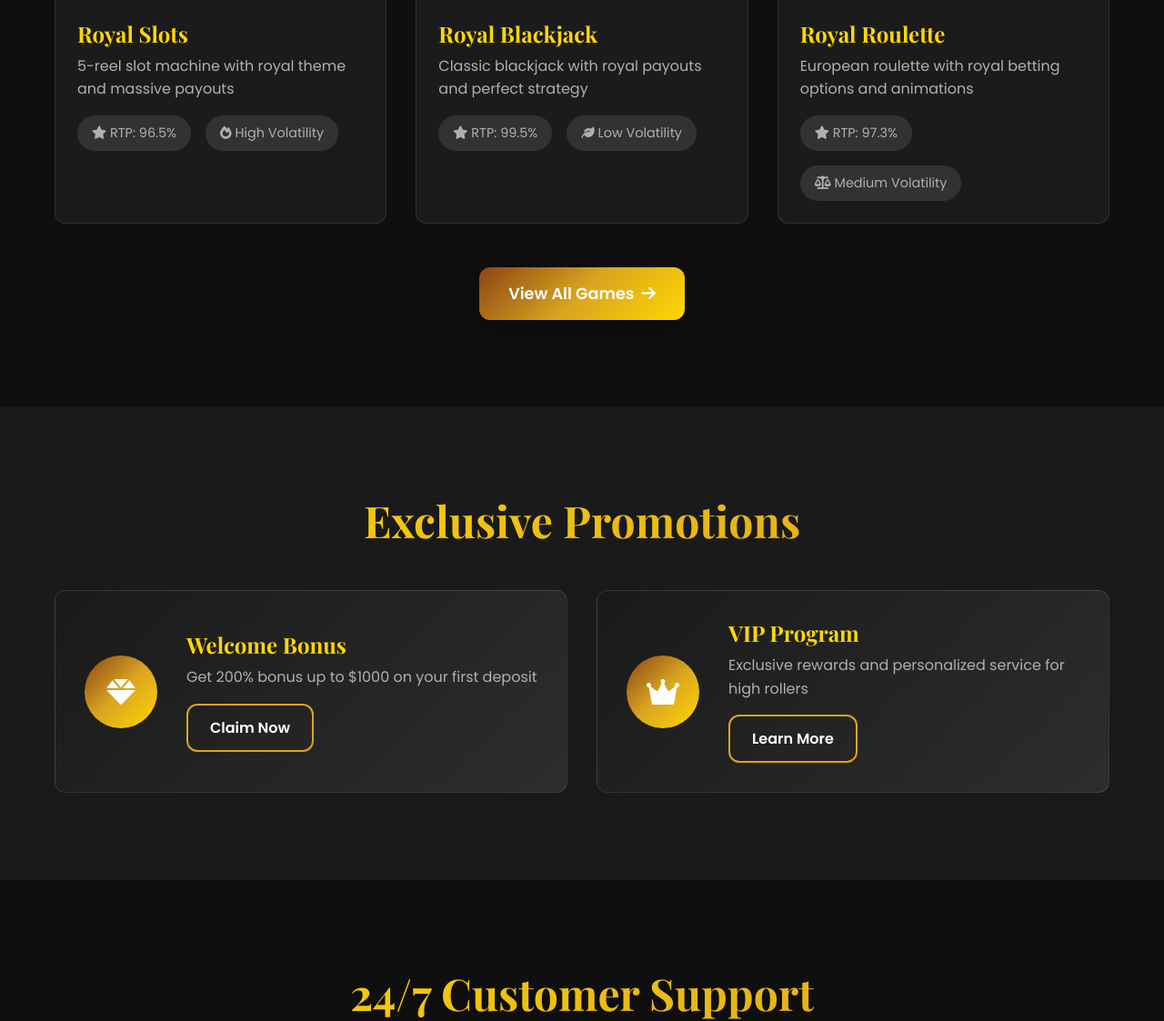
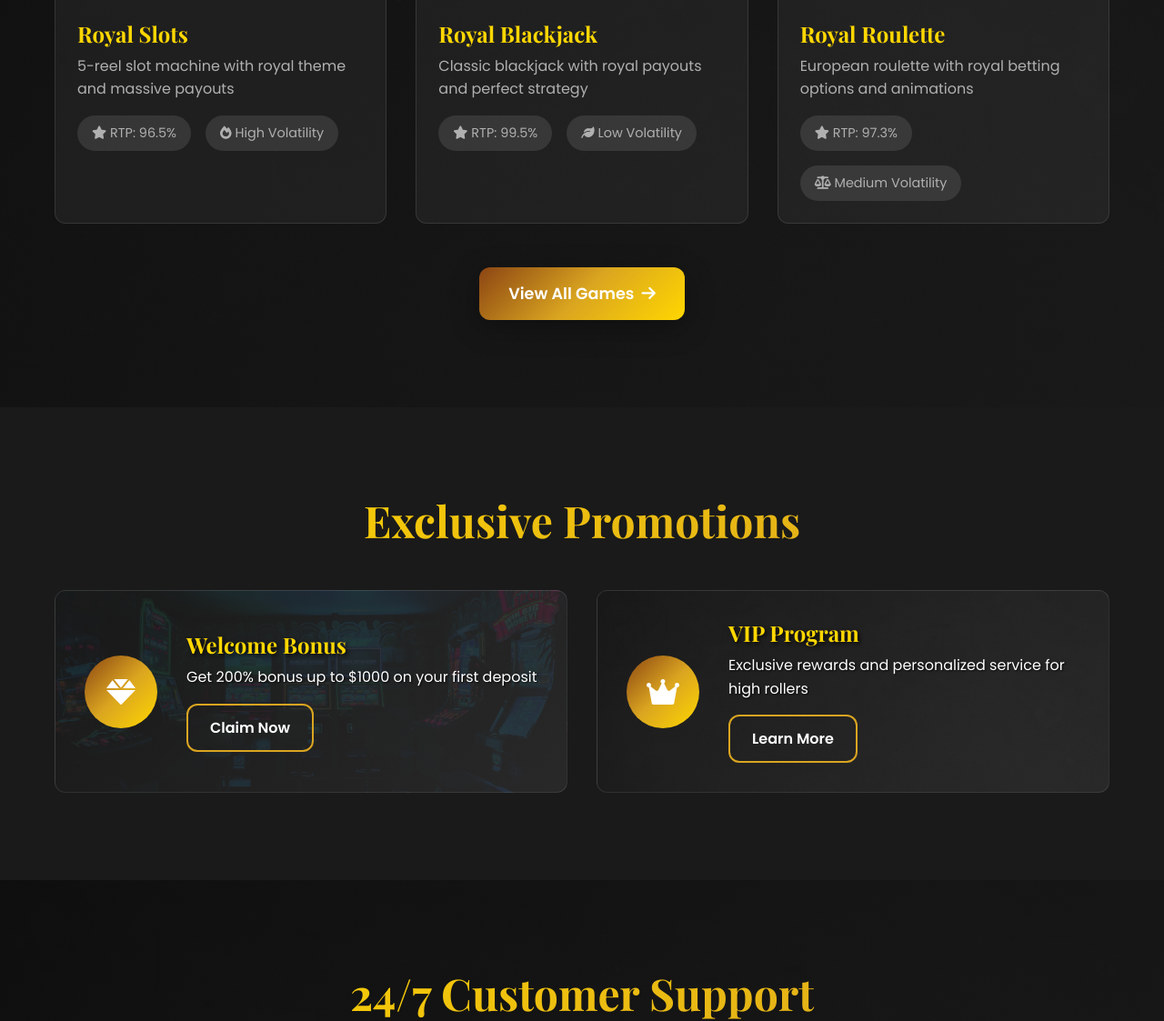
Before and after one commit to zahidSkywalker/My-files, a Node server app: template src/views/index.ejs in a window 1280 px wide. Shown: the part 2091-3214 px from the top of the page at 91% size. Run offline with Node 20, Linux system fonts and the light colour scheme; the template is opened without the code that fills it, so the values that code supplies are empty; some libraries are stand-ins or nearby versions.

Commit message:
Update CSS with gradient backgrounds and enhanced visual effects
Co-authored-by: ionzahid0987 <ionzahid0987@gmail.com>

```diff
--- a/src/public/css/main.css
+++ b/src/public/css/main.css
@@ -379,7 +382,9 @@ h1, h2, h3, h4, h5, h6 {
 /* Games Preview Section */
 .games-preview {
     padding: 6rem 0;
-    background: var(--darker-color);
+    background: linear-gradient(135deg, rgba(15, 15, 15, 0.95) 0%, rgba(26, 26, 26, 0.95) 100%),
+                url('/images/banners/casino-luxury.jpg') center/cover;
+    position: relative;
 }
 
 .games-grid {
@@ -485,7 +498,8 @@ h1, h2, h3, h4, h5, h6 {
 }
 
 .promo-card {
-    background: var(--gradient-secondary);
+    background: linear-gradient(135deg, rgba(26, 26, 26, 0.9) 0%, rgba(45, 45, 45, 0.9) 100%),
+                var(--gradient-secondary);
     padding: 2rem;
     border-radius: var(--border-radius);
     display: flex;
@@ -493,11 +507,41 @@ h1, h2, h3, h4, h5, h6 {
     gap: 2rem;
     border: 1px solid rgba(255, 255, 255, 0.1);
     transition: all 0.3s ease;
+    position: relative;
+    overflow: hidden;
+}
+
+.promo-card:nth-child(1) {
+    background: linear-gradient(135deg, rgba(26, 26, 26, 0.9) 0%, rgba(45, 45, 45, 0.9) 100%),
+                url('/images/banners/promo-welcome.jpg') center/cover;
+}
+
+.promo-card:nth-child(2) {
+    background: linear-gradient(135deg, rgba(26, 26, 26, 0.9) 0%, rgba(45, 45, 45, 0.9) 100%),
+                url('/images/banners/promo-vip.jpg') center/cover;
 }
 
 .promo-card:hover {
     transform: translateY(-5px);
     border-color: var(--secondary-color);
+    box-shadow: 0 20px 40px rgba(0, 0, 0, 0.4);
+}
+
+.promo-card::before {
+    content: '';
+    position: absolute;
+    top: 0;
+    left: 0;
+    right: 0;
+    bottom: 0;
+    background: linear-gradient(135deg, rgba(139, 69, 19, 0.1) 0%, rgba(218, 165, 32, 0.1) 100%);
+    opacity: 0;
+    transition: opacity 0.3s ease;
+    z-index: -1;
+}
+
+.promo-card:hover::before {
+    opacity: 1;
 }
 
 .promo-icon {
@@ -517,18 +561,22 @@ h1, h2, h3, h4, h5, h6 {
     font-size: 1.5rem;
     margin-bottom: 0.5rem;
     color: var(--accent-color);
+    text-shadow: 2px 2px 4px rgba(0, 0, 0, 0.8);
 }
 
 .promo-content p {
-    color: var(--text-secondary);
+    color: var(--text-color);
     margin-bottom: 1rem;
     line-height: 1.6;
+    text-shadow: 1px 1px 2px rgba(0, 0, 0, 0.8);
 }
 
 /* Support Section */
 .support {
     padding: 6rem 0;
-    background: var(--darker-color);
+    background: linear-gradient(135deg, rgba(15, 15, 15, 0.95) 0%, rgba(26, 26, 26, 0.95) 100%),
+                url('/images/backgrounds/casino-atmosphere.jpg') center/cover;
+    position: relative;
 }
 
 .support-content {
```
Also changed, not shown: other parts of src/public/css/main.css (+17 -6 lines), casino-website/src/public/images/backgrounds/casino-atmosphere.jpg (added), casino-website/src/public/images/banners/casino-luxury.jpg (added), casino-website/src/public/images/banners/hero-bg.jpg (added), casino-website/src/public/images/banners/promo-vip.jpg (added), casino-website/src/public/images/banners/promo-welcome.jpg (added), casino-website/src/public/images/games/baccarat-royal.jpg (added), casino-website/src/public/images/games/blackjack-royal.jpg (added), casino-website/src/public/images/games/poker-royal.jpg (added), casino-website/src/public/images/games/roulette-royal.jpg (added), casino-website/src/public/images/games/slots-royal.jpg (added).
